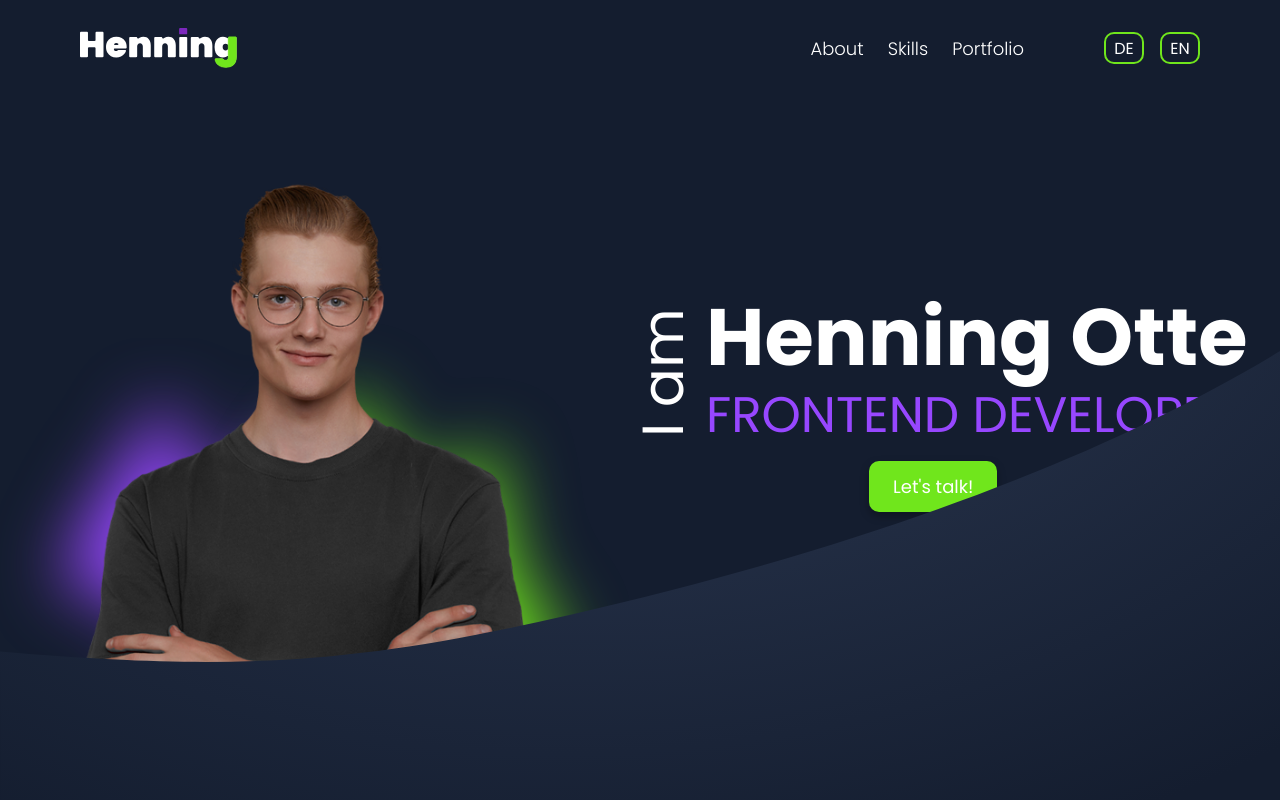
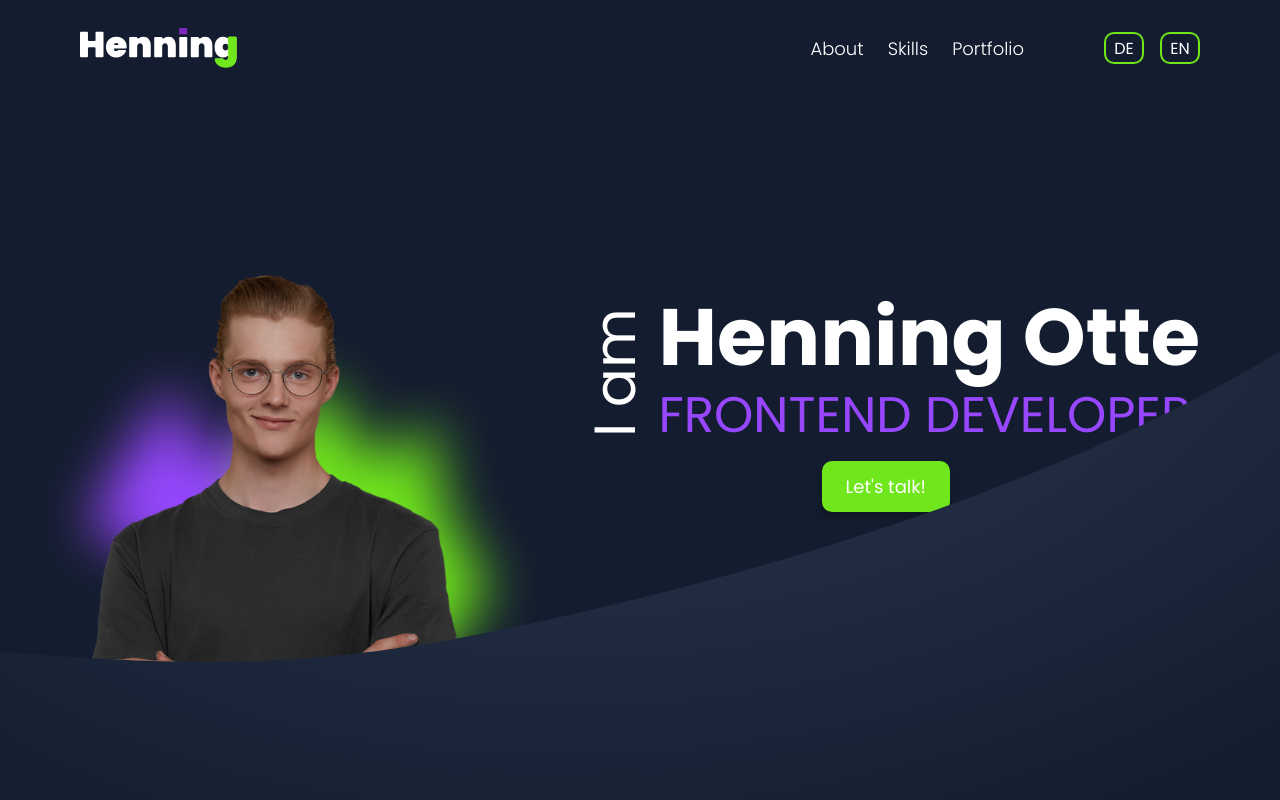
Before and after one commit to HenningOtte/Portfolio, an Angular app: page / in a window 1280 px wide. Shown: the top 800 px of the page. Built offline with nearby package versions, Linux system fonts and the light colour scheme.

Commit message:
Update HTML and styling of hero and hero-curve components

```diff
--- a/src/app/main-content/contact/contact.html
+++ b/src/app/main-content/contact/contact.html
@@ -17,23 +17,21 @@
         <div class="container">
             <form action="action_page.php">
                 <div>
-                    <!-- <label for="name">First Name</label> -->
                     <input class="input-container" [(ngModel)]="name" type="text" id="name" name="name"
                         placeholder="Your name..">
                     <span></span>
                 </div>
                 <div>
-                    <!-- <label for="email">Last Name</label> -->
                     <input class="input-container" [(ngModel)]="email" type="email" id="email" name="lastname"
                         placeholder="Your email..">
                     <span></span>
                 </div>
-                <!-- <label for="subject">Subject</label> -->
                 <textarea [(ngModel)]="message" class="input-container" id="subject" name="subject"
                     placeholder="Write something.." style="height:200px"></textarea>
                 <div class="privacy">
                     <label class="privacy-container">
-                        <input (click)="privacyChecked()" type="checkbox">I've read the <a href="">privacy policy</a>
+                        <input (click)="privacyChecked($event)" type="checkbox">I've read the <a href="">privacy
+                            policy</a>
                         and agree to the processing of my
                         data as outlined.
                     </label>
--- a/src/app/main-content/contact/contact.ts
+++ b/src/app/main-content/contact/contact.ts
@@ -16,8 +16,12 @@ export class Contact {
 
   constructor() {}
 
-  privacyChecked() {
+  privacyChecked(event: Event) {
+    const target = event.target as HTMLInputElement;
+    console.log(target.checked);
+
     const checkbox: any = document.querySelector('.privacy-container')?.children[0];
     this.privacyPolicy = checkbox.checked;
+    // event.preventDefault();
   }
 }
--- a/src/app/main-content/hero/hero-curve/hero-curve.html
+++ b/src/app/main-content/hero/hero-curve/hero-curve.html
@@ -1,4 +1,4 @@
-<div class="hero">
+<section class="hero">
     <div class="hero-curve">
         <div class="sm-links">
             <div class="line"></div>
@@ -14,4 +14,4 @@
             <img src="/images/icons/arrow_up.svg" alt="arrow down">
         </div>
     </div>
-</div>
+</section>
--- a/src/app/main-content/hero/hero-curve/hero-curve.scss
+++ b/src/app/main-content/hero/hero-curve/hero-curve.scss
@@ -5,6 +5,7 @@
     position: absolute;
     bottom: -230px;
     height: 100%;
+    max-width: 1440px;
     left: 0;
     right: 0;
     background-image: url('/images/hero_bg.svg');
@@ -12,6 +13,7 @@
     background-repeat: no-repeat;
     display: flex;
     align-items: flex-end;
+    z-index: 3;
 }
 
 .hero-curve {
--- a/src/app/main-content/hero/hero.html
+++ b/src/app/main-content/hero/hero.html
@@ -1,10 +1,14 @@
 <div class="hero">
     <div class="hero-img">
+        <img class="profil-pic" src="/images/hero_profile_henning_pic.png" alt="profil-picture">
+        <img class="hero-shadow" src="/images/photo_shadows.svg" alt="background-img">
+    </div>
+    <!-- <div class="hero-img">
         <img class="profil-pic" src="/images/hero_profile_henning_pic.png" alt="profil-picture">
         <div class="shadow-container">
             <img src="/images/photo_shadows.svg" alt="background-img">
         </div>
-    </div>
+    </div> -->
     <div class="hero_greetings">
         <div class="hero_text">
             <p class="hero_iam">I am</p>
--- a/src/app/main-content/hero/hero.scss
+++ b/src/app/main-content/hero/hero.scss
@@ -4,41 +4,64 @@
 .hero {
   width: 100%;
   height: 100vh;
+  max-width: 1440px;
   display: flex;
-  justify-content: center;
+  justify-content: flex-end;
   margin-bottom: 240px;
+  padding: 0 80px;
 }
 
 .hero-img {
-  height: 100%;
-  width: auto;
+  left: 40px;
+  height: 100vh;
+  width: 500px;
+  position: absolute;
   display: flex;
-  align-items: flex-end;
+  flex-direction: column-reverse;
+  align-items: center;
 }
 
 .profil-pic {
-  height: 80%;
-  width: auto;
-  object-fit: cover;
+  width: 100%;
+  z-index: 1;
 }
 
-.shadow-container {
-  height: 600px;
-  width: auto;
+.hero-shadow {
   position: absolute;
-  overflow: hidden;
-  z-index: -1;
-  left: 0;
-  > img {
-    height: 100%;
-    width: auto;
-    object-fit: cover;
-    position: relative;
-    bottom: -120px;
-  }
+  width: 500px;
 }
 
+// .hero-img {
+//   height: 100vh;
+//   width: auto;
+//   display: flex;
+//   align-items: flex-end;
+// }
+
+// .profil-pic {
+//   height: auto;
+//   width: 520px;
+//   object-fit: cover;
+// }
+
+// .shadow-container {
+//   height: 600px;
+//   width: auto;
+//   position: absolute;
+//   overflow: hidden;
+//   z-index: -1;
+//   left: 0;
+//   > img {
+//     height: 100%;
+//     width: auto;
+//     object-fit: cover;
+//     position: relative;
+//     bottom: -120px;
+//   }
+// }
+
 .hero_greetings {
+  z-index: 2;
   height: 100%;
   display: flex;
   gap: 16px;
```
